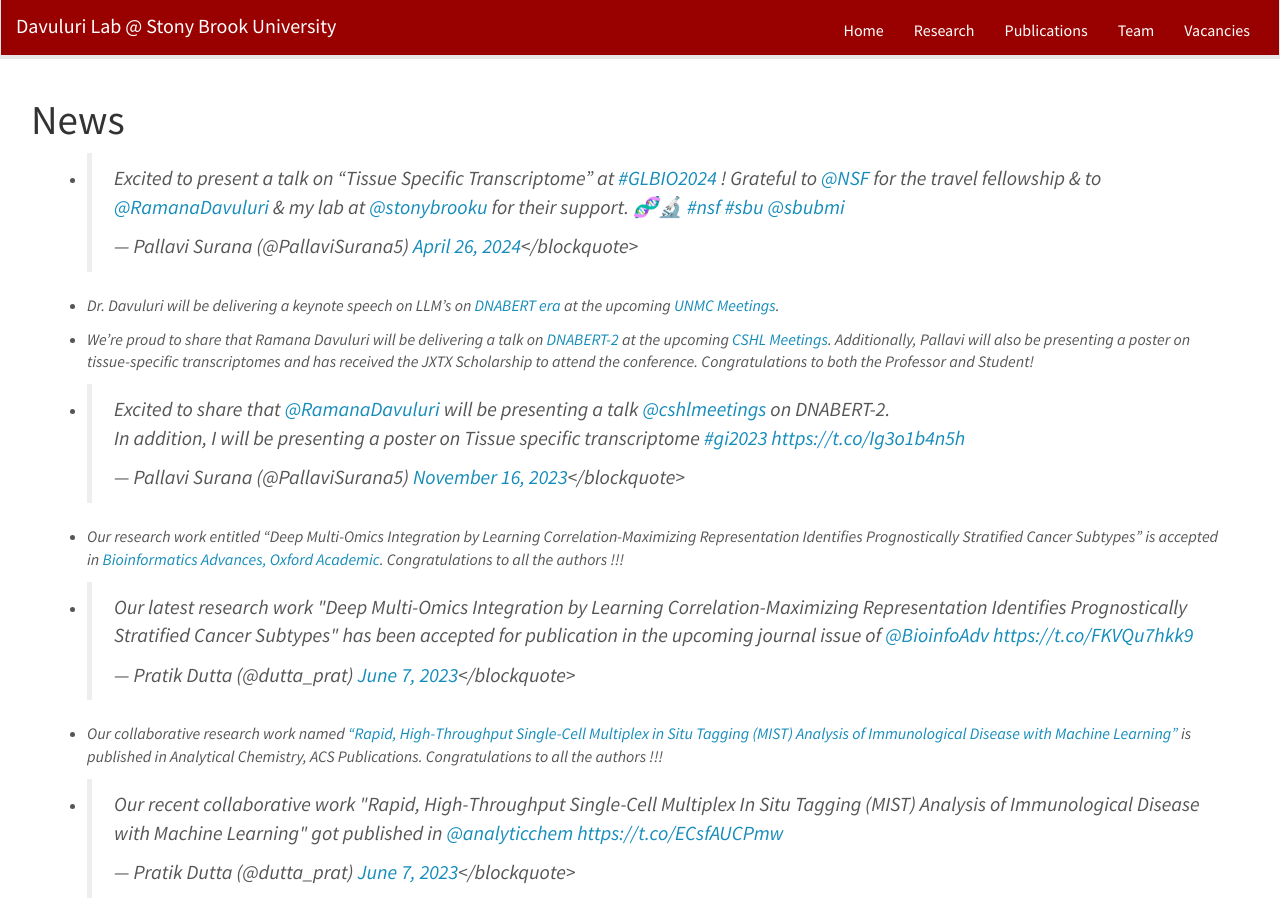
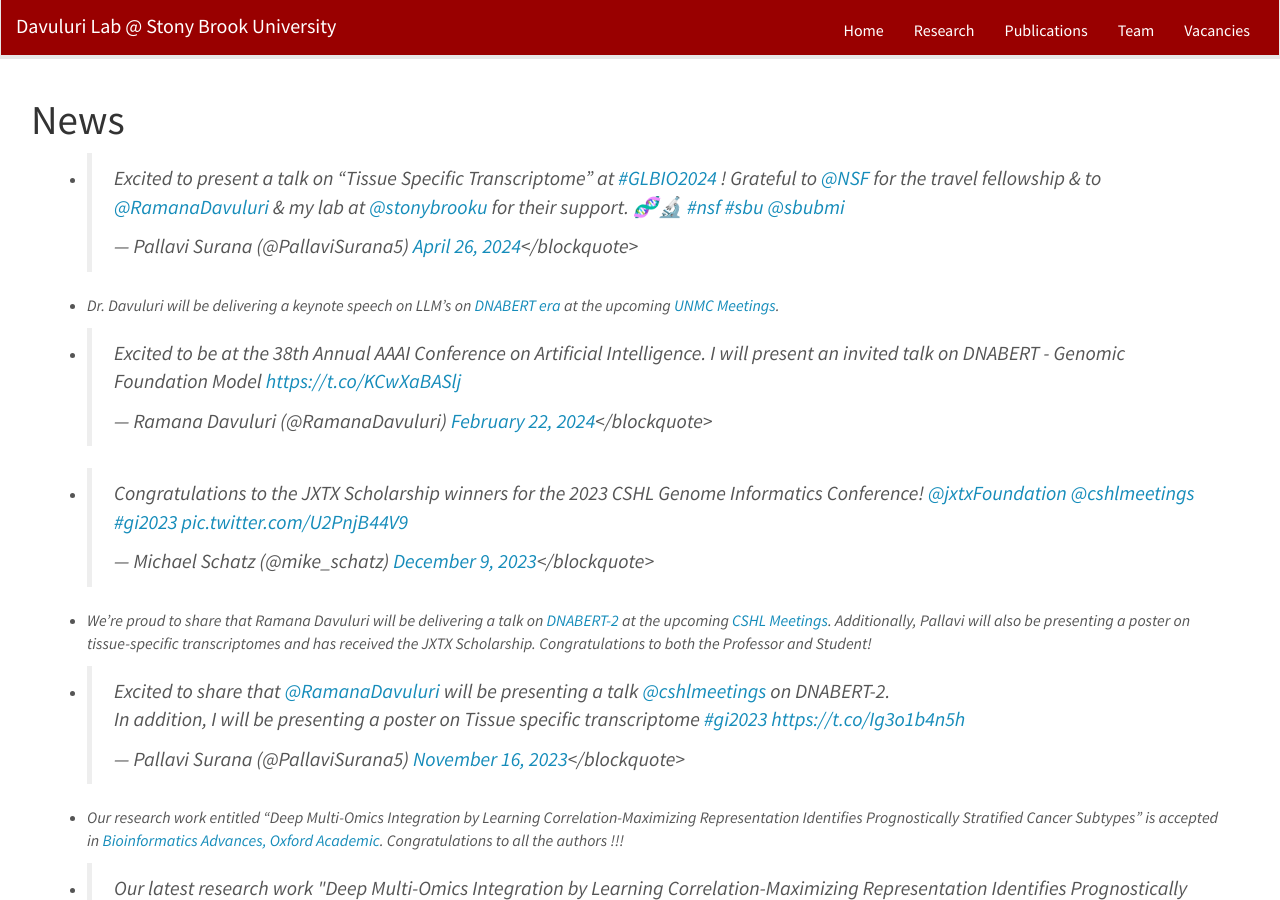
Before and after one commit to DavuluriLab/DavuluriLab.github.io, a Jekyll site: the page built from _pages/allnews.md, in a window 1280 px wide and 900 px high. Built offline with Jekyll 4.4.1, drawn with Linux system fonts in a browser that asks for light colours; nearby versions of some CDN libraries; comment, search, counter and statistics services are not loaded.

Commit message:
May news.yml

```diff
--- a/_data/news.yml
+++ b/_data/news.yml
@@ -4,8 +4,14 @@
 - date: 2nd May 2024
   headline: Dr. Davuluri will be delivering a keynote speech on LLM's on <a href="https://www.unmc.edu/cbiri/_documents/ml_ai_symposium_4.3.24_1.pdf">DNABERT era</a> at the upcoming <a href="hhttps://www.unmc.edu/cbiri/education/index.html">UNMC Meetings</a>.
 
+- date: 20th February 2024
+  headline: <blockquote class="twitter-tweet"><p lang="en" dir="ltr">Excited to be at the 38th Annual AAAI Conference on Artificial Intelligence. I will present an invited talk on DNABERT - Genomic Foundation Model <a href="https://t.co/KCwXaBASlj">https://t.co/KCwXaBASlj</a></p>&mdash; Ramana Davuluri (@RamanaDavuluri) <a href="https://twitter.com/RamanaDavuluri/status/1760777266257129501?ref_src=twsrc%5Etfw">February 22, 2024</a></blockquote> <script async src="https://platform.twitter.com/widgets.js" charset="utf-8"></script>
+
+- date: 9th December 2024
+  headline: <blockquote class="twitter-tweet"><p lang="en" dir="ltr">Congratulations to the JXTX Scholarship winners for the 2023 CSHL Genome Informatics Conference! <a href="https://twitter.com/jxtxFoundation?ref_src=twsrc%5Etfw">@jxtxFoundation</a> <a href="https://twitter.com/cshlmeetings?ref_src=twsrc%5Etfw">@cshlmeetings</a> <a href="https://twitter.com/hashtag/gi2023?src=hash&amp;ref_src=twsrc%5Etfw">#gi2023</a> <a href="https://t.co/U2PnjB44V9">pic.twitter.com/U2PnjB44V9</a></p>&mdash; Michael Schatz (@mike_schatz) <a href="https://twitter.com/mike_schatz/status/1733594527896629536?ref_src=twsrc%5Etfw">December 9, 2023</a></blockquote> <script async src="https://platform.twitter.com/widgets.js" charset="utf-8"></script>
+
 - date: 16th November 2023
-  headline: We're proud to share that Ramana Davuluri will be delivering a talk on <a href="https://arxiv.org/abs/2306.15006">DNABERT-2</a> at the upcoming <a href="https://meetings.cshl.edu/meetingshome.aspx">CSHL Meetings</a>. Additionally, Pallavi will also be presenting a poster on tissue-specific transcriptomes and has received the JXTX Scholarship to attend the conference. Congratulations to both the Professor and Student!
+  headline: We're proud to share that Ramana Davuluri will be delivering a talk on <a href="https://arxiv.org/abs/2306.15006">DNABERT-2</a> at the upcoming <a href="https://meetings.cshl.edu/meetingshome.aspx">CSHL Meetings</a>. Additionally, Pallavi will also be presenting a poster on tissue-specific transcriptomes and has received the JXTX Scholarship. Congratulations to both the Professor and Student!
 
 - date:
   headline: <blockquote class="twitter-tweet"><p lang="en" dir="ltr">Excited to share that <a href="https://twitter.com/RamanaDavuluri?ref_src=twsrc%5Etfw">@RamanaDavuluri</a> will be presenting a talk <a href="https://twitter.com/cshlmeetings?ref_src=twsrc%5Etfw">@cshlmeetings</a> on DNABERT-2. <br>In addition, I will be presenting a poster on Tissue specific transcriptome <a href="https://twitter.com/hashtag/gi2023?src=hash&amp;ref_src=twsrc%5Etfw">#gi2023</a> <a href="https://t.co/Ig3o1b4n5h">https://t.co/Ig3o1b4n5h</a></p>&mdash; Pallavi Surana (@PallaviSurana5) <a href="https://twitter.com/PallaviSurana5/status/1725183987495182715?ref_src=twsrc%5Etfw">November 16, 2023</a></blockquote> <script async src="https://platform.twitter.com/widgets.js" charset="utf-8"></script>
```
